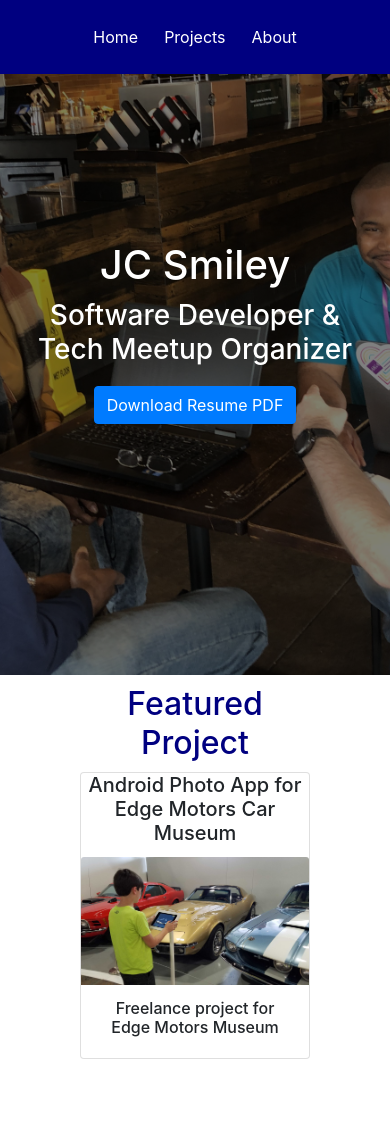
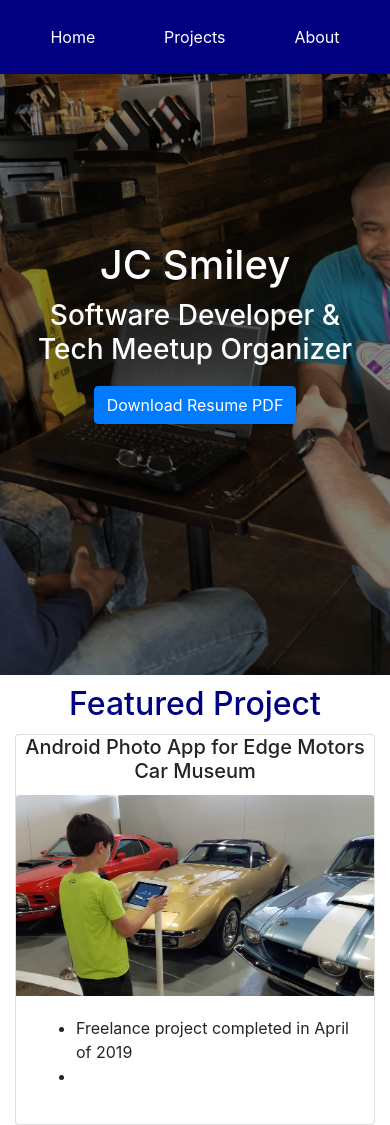
Before and after one commit to jcsmileyjr/v2-Portfolio, a React (Create React App) app in the folder portfolio/: page / in a window 390 px wide. Before the commit the page ends 1059 px from the top, so only its background shows below. Built offline with nearby package versions, Linux system fonts and the light colour scheme.

Commit message:
nav and intro project responsiveness

```diff
--- a/portfolio/src/App.css
+++ b/portfolio/src/App.css
@@ -19,7 +19,7 @@
   background-color: navy;
   display: flex; /* Affect content of this container*/
   align-items: center; /*Center the content on the x axis*/
-  justify-content: center; /*Center the content on the y axis*/
+  justify-content: space-around; /*Center the content on the y axis*/
 }
 
 .navButton {
--- a/portfolio/src/components/intro.js
+++ b/portfolio/src/components/intro.js
@@ -15,15 +15,19 @@ export default function Intro(props){
                 </Col>
             </Row>
             <Row>
-                <Col xs={{span:8, offset:2}}>
+                <Col xs={12} md={{span:8, offset:2}}>
                 <h2 className="center rowWhiteSpace" style={{color:"navy"}}>Featured Project</h2>
                 <Card>
                     <Card.Title  className="center">Android Photo App for Edge Motors Car Museum</Card.Title>
                     <Card.Img
                                 variant="top"
+                                fluid ={true}
                                 src={require("../img/car-boy.jpg")} />
                         <Card.Body>
-                            <Card.Subtitle className="center">Freelance project for Edge Motors Museum</Card.Subtitle>
+                            <ul>
+                                <li>Freelance project completed in April of 2019</li>
+                                <li></li>
+                            </ul>
                         </Card.Body>
                     </Card>
                 </Col>
```
